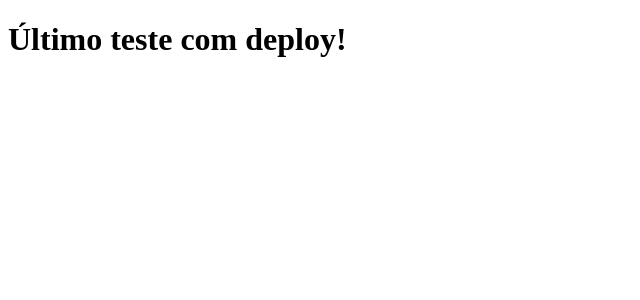
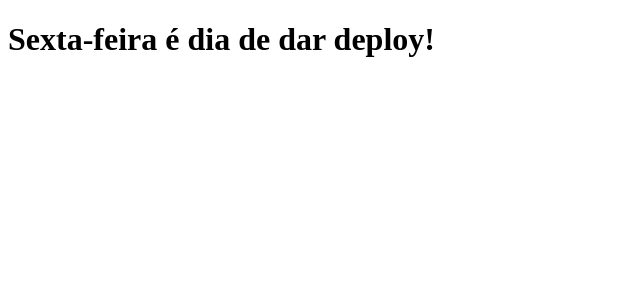
Before and after one commit to UbiratanNeto/clone-tabnews, a Next.js app: page / in a window 1280 px wide. Shown: the top 300 px of the page, without its empty margins (0-640 px from the left). Built offline with nearby package versions, Linux system fonts and the light colour scheme.

Commit message:
Friday deploy

```diff
--- a/pages/index.js
+++ b/pages/index.js
@@ -1,5 +1,5 @@
 function Home() {
-    return <h1>Último teste com deploy!</h1>
+    return <h1>Sexta-feira é dia de dar deploy!</h1>
 }
 
 export default Home;
```
